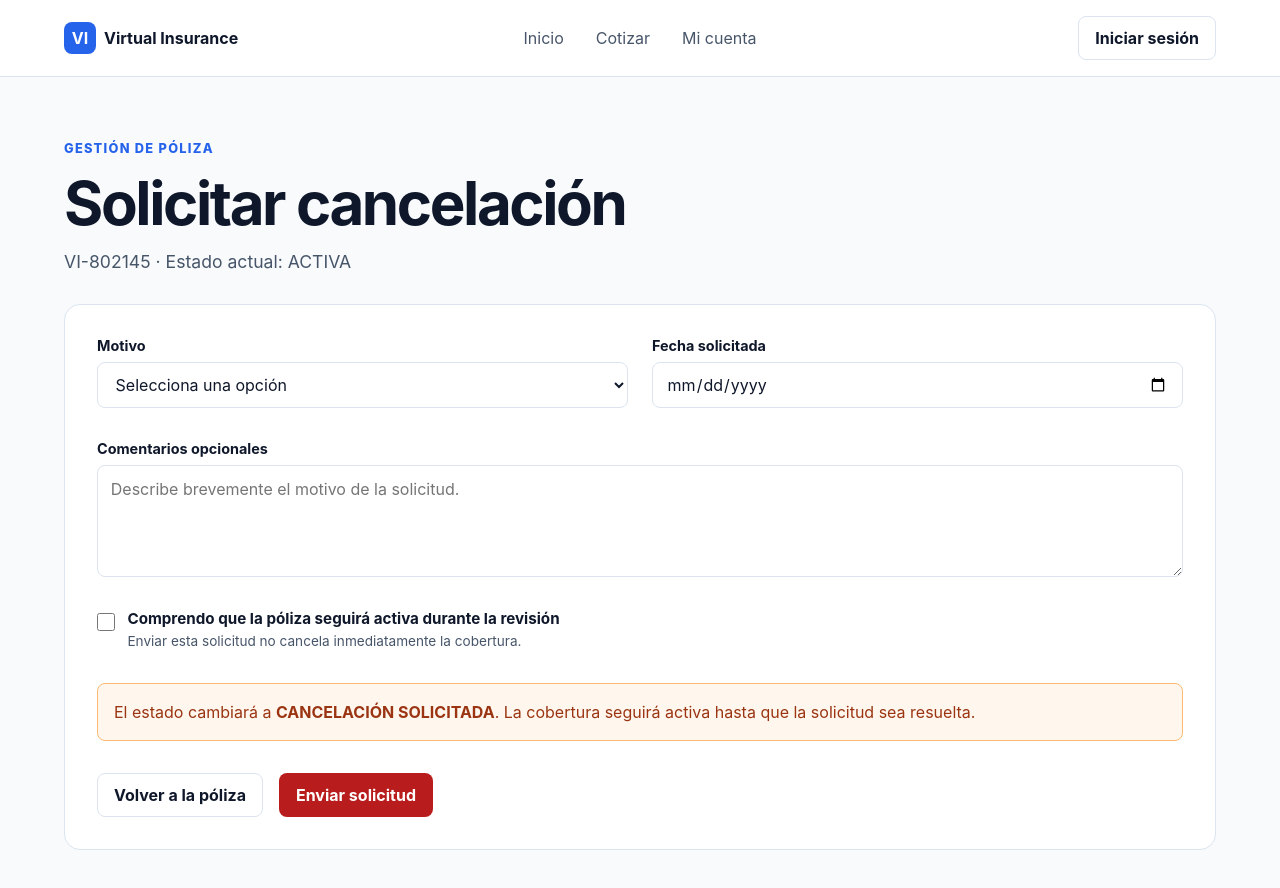
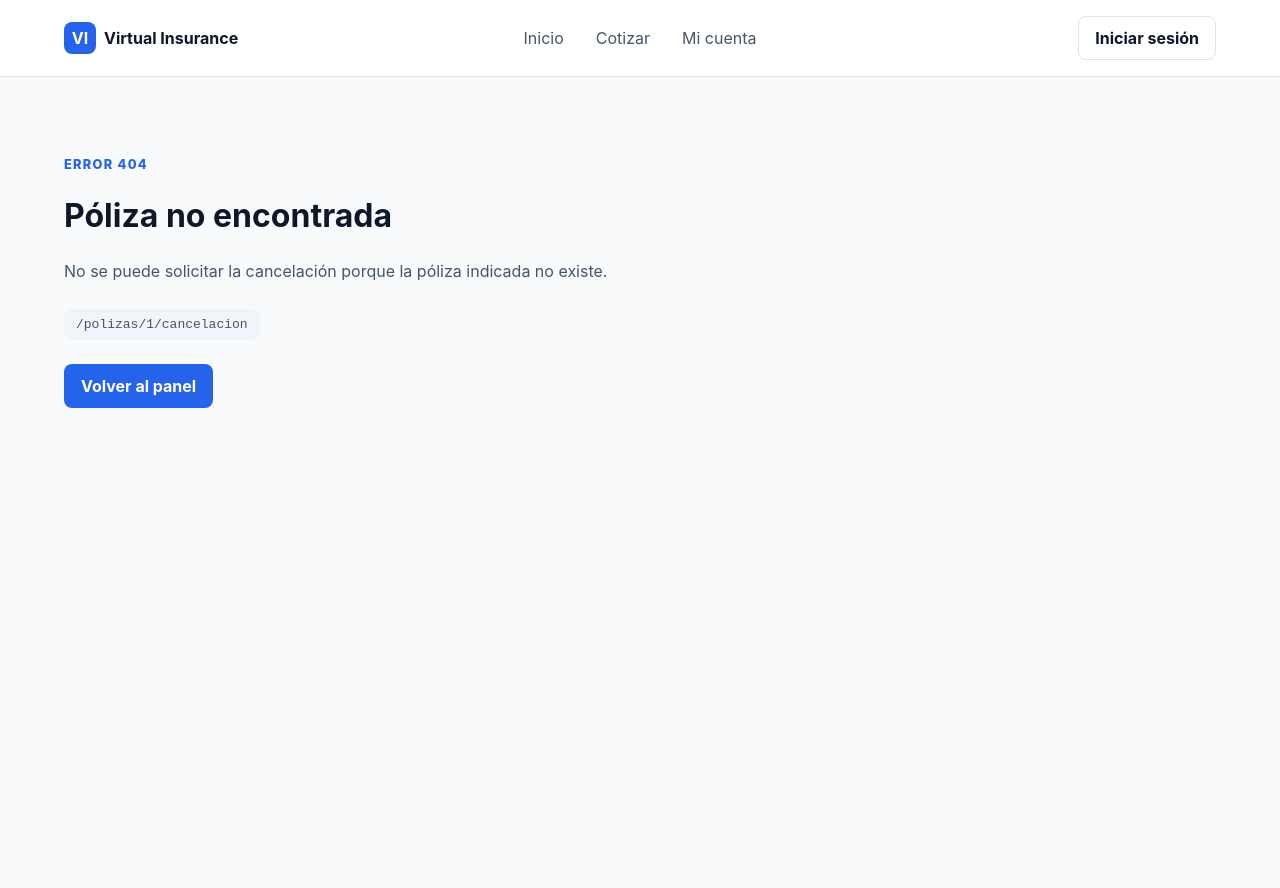
Before and after one commit to olveratrech/virtual-insurance-nedw, a React (Vite) app in the folder frontend/: page /polizas/1/cancelacion in a window 1280 px wide. Shown: the top 888 px of the page. After the commit the page ends 800 px from the top, so only its background shows below. Built offline with nearby package versions, Linux system fonts and the light colour scheme.

Commit message:
fix: manejar rutas y polizas inexistentes

```diff
--- a/frontend/src/app/AppRouter.jsx
+++ b/frontend/src/app/AppRouter.jsx
@@ -1,7 +1,6 @@
 import { BrowserRouter, Route, Routes } from 'react-router-dom'
 import MainLayout from '../layouts/MainLayout.jsx'
 import AccessPage from '../pages/AccessPage/AccessPage.jsx'
-import ComingSoonPage from '../pages/ComingSoonPage/ComingSoonPage.jsx'
 import DashboardPage from '../pages/DashboardPage/DashboardPage.jsx'
 import HomePage from '../pages/HomePage/HomePage.jsx'
 import AutoQuotePage from '../pages/AutoQuotePage/AutoQuotePage.jsx'
@@ -10,6 +9,7 @@ import QuoteResultPage from '../pages/QuoteResultPage/QuoteResultPage.jsx'
 import PaymentPage from '../pages/PaymentPage/PaymentPage.jsx'
 import PolicyPage from '../pages/PolicyPage/PolicyPage.jsx'
 import CancellationPage from '../pages/CancellationPage/CancellationPage.jsx'
+import NotFoundPage from '../pages/NotFoundPage/NotFoundPage.jsx'
 
 function AppRouter() {
   return (
@@ -26,7 +26,7 @@ function AppRouter() {
           <Route path="contratacion/pago" element={<PaymentPage />} />
           <Route path="polizas/:polizaId" element={<PolicyPage />} />
           <Route path="polizas/:polizaId/cancelacion" element={<CancellationPage />} />
-          <Route path="*" element={<ComingSoonPage title="Página no encontrada" />} />
+          <Route path="*" element={<NotFoundPage />} />
         </Route>
       </Routes>
     </BrowserRouter>
--- a/frontend/src/pages/CancellationPage/CancellationPage.jsx
+++ b/frontend/src/pages/CancellationPage/CancellationPage.jsx
@@ -1,16 +1,20 @@
 import { useState } from 'react'
-import { Link, useLocation, useParams } from 'react-router-dom'
+import { Link, useParams } from 'react-router-dom'
 import CancellationForm from '../../components/cancellation/CancellationForm/CancellationForm.jsx'
 import StatusBadge from '../../components/ui/StatusBadge/StatusBadge.jsx'
 import { createCancellationRequest } from '../../mocks/cancellationRules.js'
 import { policyData } from '../../mocks/policyData.js'
+import NotFoundPage from '../NotFoundPage/NotFoundPage.jsx'
 import './CancellationPage.css'
 
 function CancellationPage() {
   const { polizaId } = useParams()
-  const location = useLocation()
   const [request, setRequest] = useState(null)
-  const policy = location.state?.policy ?? policyData[polizaId] ?? policyData['802145']
+  const policy = policyData[polizaId]
+
+  if (!policy) {
+    return <NotFoundPage title="Póliza no encontrada" message="No se puede solicitar la cancelación porque la póliza indicada no existe." backTo="/panel" backLabel="Volver al panel" />
+  }
 
   function handleSubmitRequest(values) {
     setRequest(createCancellationRequest(values))
--- a/frontend/src/pages/ComingSoonPage/ComingSoonPage.css
+++ /dev/null
@@ -1,3 +0,0 @@
-.coming-soon { align-items: flex-start; display: flex; flex-direction: column; gap: var(--space-lg); padding-bottom: 5rem; padding-top: 5rem; }
-.coming-soon h1, .coming-soon p { margin: 0; }
-.coming-soon code { background: var(--color-primary-soft); border-radius: var(--radius-sm); color: var(--color-primary-dark); padding: 0.5rem 0.75rem; }
--- a/frontend/src/pages/ComingSoonPage/ComingSoonPage.jsx
+++ /dev/null
@@ -1,18 +0,0 @@
-import { Link, useLocation } from 'react-router-dom'
-import './ComingSoonPage.css'
-
-function ComingSoonPage({ title }) {
-  const location = useLocation()
-
-  return (
-    <div className="coming-soon page-container">
-      <p className="eyebrow">Pantalla pendiente</p>
-      <h1>{title}</h1>
-      <p>La ruta ya está preparada, pero esta pantalla todavía no se ha implementado.</p>
-      <code>{location.pathname}</code>
-      <Link className="button button--primary" to="/">Volver al inicio</Link>
-    </div>
-  )
-}
-
-export default ComingSoonPage
--- /dev/null
+++ b/frontend/src/pages/NotFoundPage/NotFoundPage.css
@@ -0,0 +1,4 @@
+.not-found-page { align-items: flex-start; display: flex; flex-direction: column; gap: var(--space-lg); padding-bottom: 5rem; padding-top: 5rem; }
+.not-found-page h1, .not-found-page p { margin: 0; }
+.not-found-page > p:not(.eyebrow) { color: var(--color-text); line-height: 1.6; max-width: 42rem; }
+.not-found-page code { background: var(--color-neutral-soft); border-radius: var(--radius-sm); color: var(--color-text); padding: 0.5rem 0.75rem; }
--- /dev/null
+++ b/frontend/src/pages/NotFoundPage/NotFoundPage.jsx
@@ -0,0 +1,23 @@
+import { Link, useLocation } from 'react-router-dom'
+import './NotFoundPage.css'
+
+function NotFoundPage({
+  title = 'Página no encontrada',
+  message = 'La dirección solicitada no existe o ya no está disponible.',
+  backTo = '/',
+  backLabel = 'Volver al inicio',
+}) {
+  const location = useLocation()
+
+  return (
+    <div className="not-found-page page-container">
+      <p className="eyebrow">Error 404</p>
+      <h1>{title}</h1>
+      <p>{message}</p>
+      <code>{location.pathname}</code>
+      <Link className="button button--primary" to={backTo}>{backLabel}</Link>
+    </div>
+  )
+}
+
+export default NotFoundPage
--- a/frontend/src/pages/PolicyPage/PolicyPage.jsx
+++ b/frontend/src/pages/PolicyPage/PolicyPage.jsx
@@ -5,15 +5,20 @@ import PaymentOverview from '../../components/policy/PaymentOverview/PaymentOver
 import PolicyDetails from '../../components/policy/PolicyDetails/PolicyDetails.jsx'
 import StatusBadge from '../../components/ui/StatusBadge/StatusBadge.jsx'
 import { policyData } from '../../mocks/policyData.js'
+import NotFoundPage from '../NotFoundPage/NotFoundPage.jsx'
 import './PolicyPage.css'
 
 function PolicyPage() {
   const { polizaId } = useParams()
   const location = useLocation()
   const [downloadMessage, setDownloadMessage] = useState('')
-  const policy = policyData[polizaId] ?? policyData['802145']
+  const policy = policyData[polizaId]
   const issuedAfterPayment = location.state?.payment?.status === 'APPROVED'
   const cancellationRequested = location.state?.cancellationStatus === 'CANCELLATION_REQUESTED'
+
+  if (!policy) {
+    return <NotFoundPage title="Póliza no encontrada" message="No existe una póliza accesible con ese identificador." backTo="/panel" backLabel="Volver al panel" />
+  }
 
   function handleDownload(document) {
     setDownloadMessage(`Descarga simulada: ${document.name}. El PDF real se generará desde el backend.`)
```
Also changed, not shown: 2 other files (tests, documents, lock files or other folders).
